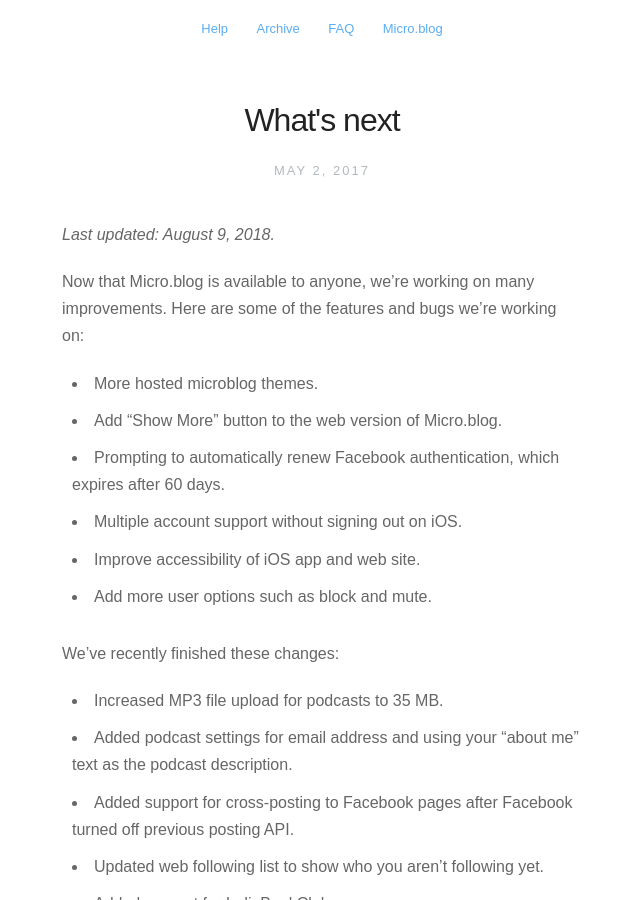
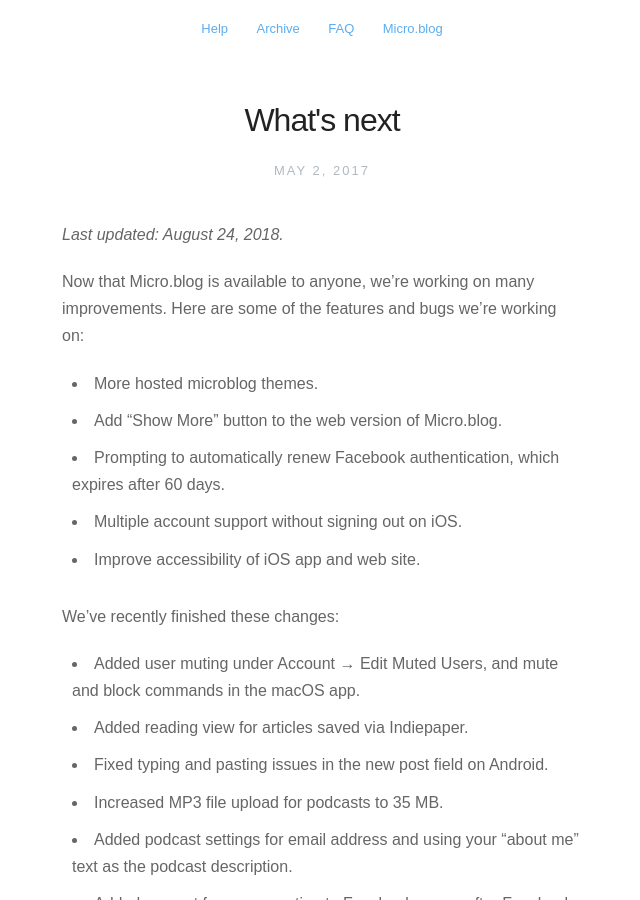
Before and after one commit to microdotblog/help.micro.blog, a Jekyll site: the page built from _posts/2017-05-02-whats-next.markdown, in a window 1280 px wide and 900 px high. Shown: the whole window, without its empty margins (318-958 px from the left). Built offline with Jekyll 4.4.1, drawn with Linux system fonts in a browser that asks for light colours; nearby versions of some CDN libraries.

Commit message:
Added some recent improvements like muting to the help.

```diff
--- a/_posts/2017-05-02-whats-next.markdown
+++ b/_posts/2017-05-02-whats-next.markdown
@@ -4,7 +4,7 @@
 description: Some of the features and bugs we're working on.
 ---
 
-_Last updated: August 9, 2018._
+_Last updated: August 24, 2018._
 
 Now that Micro.blog is available to anyone, we're working on many improvements. Here are some of the features and bugs we're working on:
 
@@ -13,10 +13,12 @@
 * Prompting to automatically renew Facebook authentication, which expires after 60 days.
 * Multiple account support without signing out on iOS.
 * Improve accessibility of iOS app and web site.
-* Add more user options such as block and mute.
 
 We've recently finished these changes:
 
+* Added user muting under Account → Edit Muted Users, and mute and block commands in the macOS app.
+* Added reading view for articles saved via Indiepaper.
+* Fixed typing and pasting issues in the new post field on Android.
 * Increased MP3 file upload for podcasts to 35 MB.
 * Added podcast settings for email address and using your "about me" text as the podcast description.
 * Added support for cross-posting to Facebook pages after Facebook turned off previous posting API.
```
